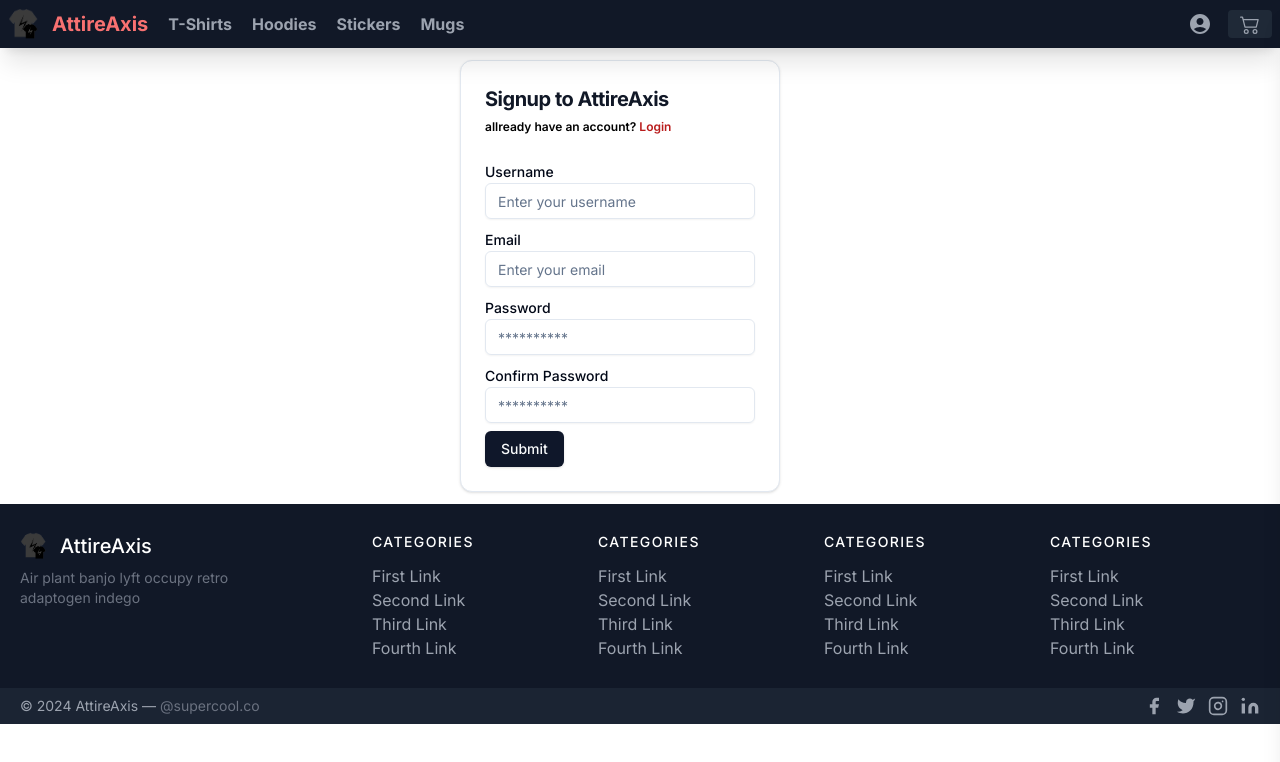
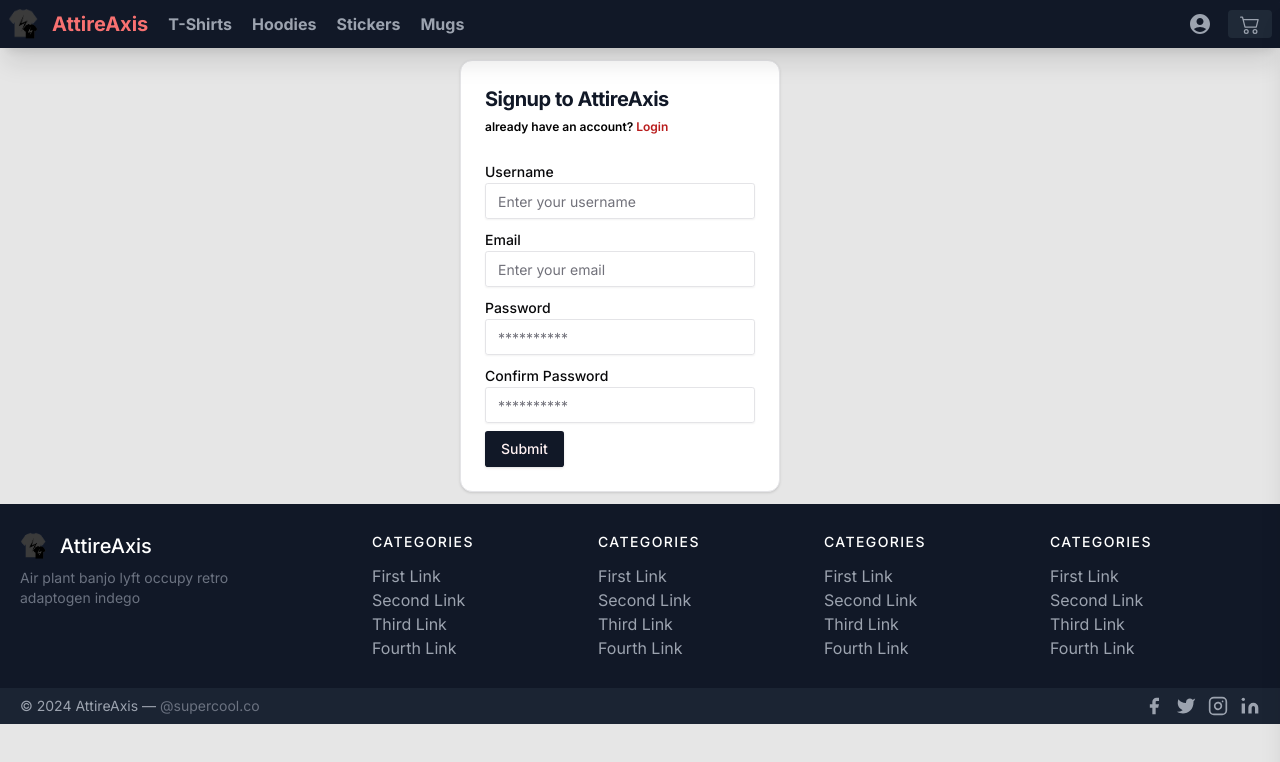
Before and after one commit to SupercoolKartik/AttireAxis, a Next.js app: page /signup in a window 1280 px wide. Shown: the top 762 px of the page. Built offline with nearby package versions, Linux system fonts and the light colour scheme.

Commit message:
Performed minor design changes

```diff
--- a/app/(AUTH)/forgot/page.tsx
+++ b/app/(AUTH)/forgot/page.tsx
@@ -80,7 +80,9 @@
                   </FormItem>
                 )}
               />
-              <Button type="submit">Submit</Button>
+              <Button className="bg-gray-900 hover:bg-gray-950" type="submit">
+                Submit
+              </Button>
             </form>
           </Form>
         </CardContent>
--- a/app/(AUTH)/login/page.tsx
+++ b/app/(AUTH)/login/page.tsx
@@ -53,7 +53,7 @@
             Login to AttireAxis
           </CardTitle>
           <CardDescription className="text-xs font-semibold text-black">
-            or{" "}
+            don't have an account?{" "}
             <Link
               href={"/signup"}
               className=" text-red-700 hover:text-red-900 "
@@ -109,7 +109,9 @@
                   Forgot Password?
                 </p>
               </Link>
-              <Button type="submit">Submit</Button>
+              <Button className="bg-gray-900 hover:bg-gray-950" type="submit">
+                Submit
+              </Button>
             </form>
           </Form>
         </CardContent>
--- a/app/(AUTH)/signup/page.tsx
+++ b/app/(AUTH)/signup/page.tsx
@@ -74,7 +74,7 @@
             Signup to AttireAxis
           </CardTitle>
           <CardDescription className="text-xs font-semibold text-black">
-            allready have an account?{" "}
+            already have an account?{" "}
             <Link href={"/login"} className=" text-red-700 hover:text-red-900 ">
               Login
             </Link>
@@ -155,7 +155,9 @@
                   </FormItem>
                 )}
               />
-              <Button type="submit">Submit</Button>
+              <Button className="bg-gray-900 hover:bg-gray-950" type="submit">
+                Submit
+              </Button>
             </form>
           </Form>
         </CardContent>
--- a/app/globals.css
+++ b/app/globals.css
@@ -8,65 +8,48 @@
 
 @layer base {
   :root {
-    --background: 0 0% 100%;
-    --foreground: 222.2 84% 4.9%;
-
+    --background: 0 0% 90%;
+    --foreground: 240 10% 3.9%;
     --card: 0 0% 100%;
-    --card-foreground: 222.2 84% 4.9%;
-
+    --card-foreground: 240 10% 3.9%;
     --popover: 0 0% 100%;
-    --popover-foreground: 222.2 84% 4.9%;
-
-    --primary: 222.2 47.4% 11.2%;
-    --primary-foreground: 210 40% 98%;
-
-    --secondary: 210 40% 96.1%;
-    --secondary-foreground: 222.2 47.4% 11.2%;
-
-    --muted: 210 40% 96.1%;
-    --muted-foreground: 215.4 16.3% 46.9%;
-
-    --accent: 210 40% 96.1%;
-    --accent-foreground: 222.2 47.4% 11.2%;
-
+    --popover-foreground: 240 10% 3.9%;
+    --primary: 346.8 77.2% 49.8%;
+    --primary-foreground: 355.7 100% 97.3%;
+    --secondary: 240 4.8% 95.9%;
+    --secondary-foreground: 240 5.9% 10%;
+    --muted: 240 4.8% 95.9%;
+    --muted-foreground: 240 3.8% 46.1%;
+    --accent: 240 4.8% 95.9%;
+    --accent-foreground: 240 5.9% 10%;
     --destructive: 0 84.2% 60.2%;
-    --destructive-foreground: 210 40% 98%;
-
-    --border: 214.3 31.8% 91.4%;
-    --input: 214.3 31.8% 91.4%;
-    --ring: 222.2 84% 4.9%;
-
-    --radius: 0.5rem;
+    --destructive-foreground: 0 0% 98%;
+    --border: 240 5.9% 90%;
+    --input: 240 5.9% 90%;
+    --ring: 346.8 77.2% 49.8%;
+    --radius: 0.3rem;
   }
 
   .dark {
-    --background: 222.2 84% 4.9%;
-    --foreground: 210 40% 98%;
-
-    --card: 222.2 84% 4.9%;
-    --card-foreground: 210 40% 98%;
-
-    --popover: 222.2 84% 4.9%;
-    --popover-foreground: 210 40% 98%;
-
-    --primary: 210 40% 98%;
-    --primary-foreground: 222.2 47.4% 11.2%;
-
-    --secondary: 217.2 32.6% 17.5%;
-    --secondary-foreground: 210 40% 98%;
-
-    --muted: 217.2 32.6% 17.5%;
-    --muted-foreground: 215 20.2% 65.1%;
-
-    --accent: 217.2 32.6% 17.5%;
-    --accent-foreground: 210 40% 98%;
-
+    --background: 20 14.3% 4.1%;
+    --foreground: 0 0% 95%;
+    --card: 24 9.8% 10%;
+    --card-foreground: 0 0% 95%;
+    --popover: 0 0% 9%;
+    --popover-foreground: 0 0% 95%;
+    --primary: 346.8 77.2% 49.8%;
+    --primary-foreground: 355.7 100% 97.3%;
+    --secondary: 240 3.7% 15.9%;
+    --secondary-foreground: 0 0% 98%;
+    --muted: 0 0% 15%;
+    --muted-foreground: 240 5% 64.9%;
+    --accent: 12 6.5% 15.1%;
+    --accent-foreground: 0 0% 98%;
     --destructive: 0 62.8% 30.6%;
-    --destructive-foreground: 210 40% 98%;
-
-    --border: 217.2 32.6% 17.5%;
-    --input: 217.2 32.6% 17.5%;
-    --ring: 212.7 26.8% 83.9%;
+    --destructive-foreground: 0 85.7% 97.3%;
+    --border: 240 3.7% 15.9%;
+    --input: 240 3.7% 15.9%;
+    --ring: 346.8 77.2% 49.8%;
   }
 }
 
```
